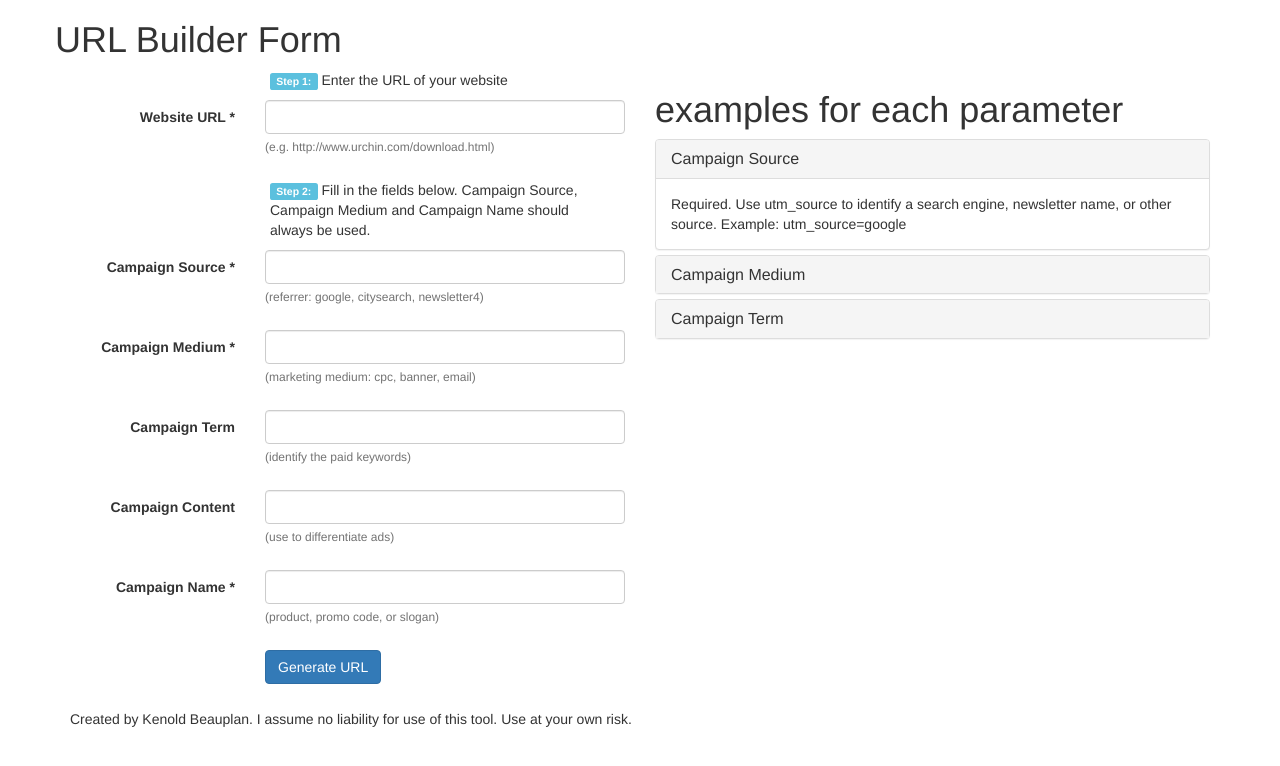
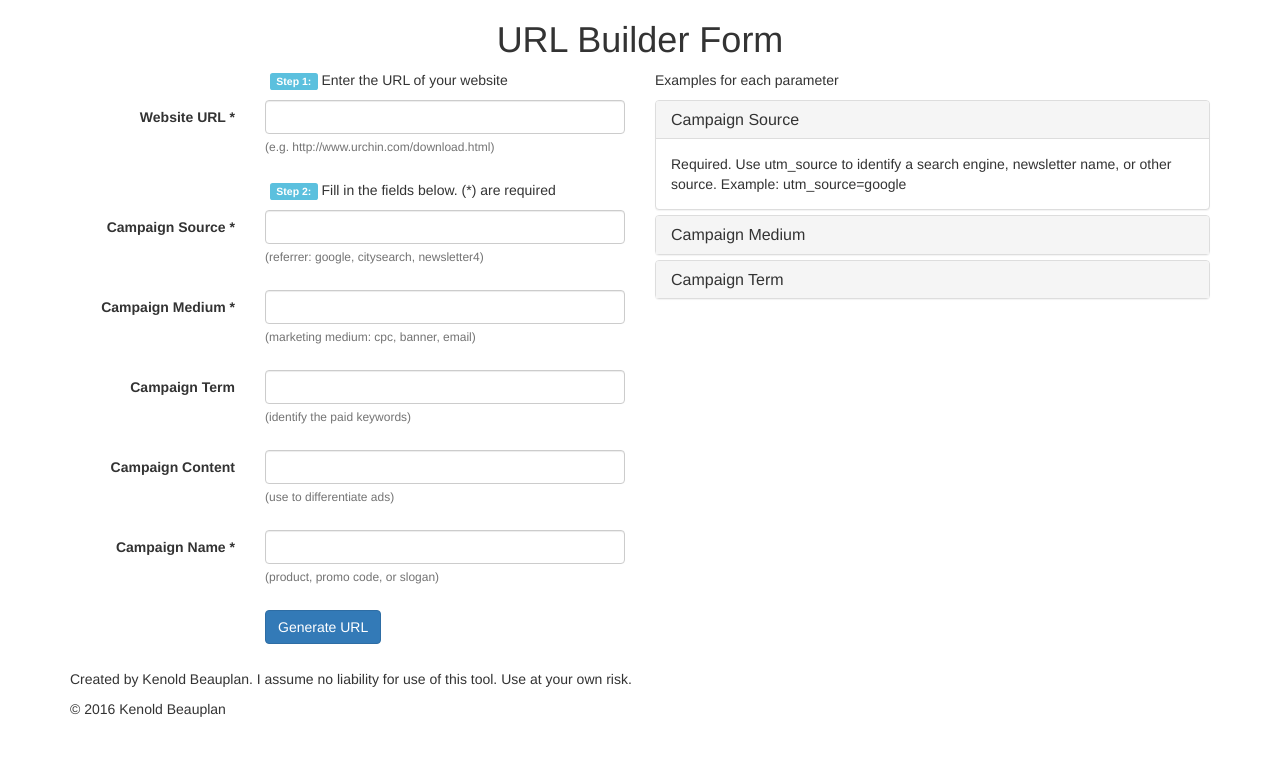
Before and after one commit to kenold/galink-builder, a website: page index.html in a window 1280 px wide. Drawn offline with nearby package versions, Linux system fonts and the light colour scheme.

Commit message:
add footer section

```diff
--- a/index.html
+++ b/index.html
@@ -19,10 +19,13 @@
             <p class="browsehappy">You are using an <strong>outdated</strong> browser. Please <a href="http://browsehappy.com/">upgrade your browser</a> to improve your experience.</p>
         <![endif]-->
 
-        <div class="container">
-        	<div class="row">
+        <header>
+        	<div class="row text-center">
         		<h1>URL Builder Form</h1>
         	</div>
+        </header>
+
+        <div class="container">
 
 	        <div class="row">
 	        	<div class="col-md-6">
@@ -41,7 +44,7 @@
 		        		</div>
 
 		        		<p class="col-sm-offset-4 col-sm-8">
-		        			<span class="label label-info">Step 2:</span> Fill in the fields below. Campaign Source, Campaign Medium and Campaign Name should always be used.
+		        			<span class="label label-info">Step 2:</span> Fill in the fields below. (*) are required
 						</p>
 
 		        		<div class="form-group">
@@ -79,7 +82,7 @@
 		        		<div class="form-group">
 			        		<label for="name" class="star col-sm-4 control-label">Campaign Name</label>
 			        		<div class="col-sm-8">
-				        		<input type="text" name="name" class="form-control" id="name">
+				        		<input type="text" name="cname" class="form-control" id="cname">
 				        		<span id="helpBlock" class="help-block">(product, promo code, or slogan)</span>
 			        		</div>
 		        		</div>
@@ -97,7 +100,7 @@
 
 				<!-- sidebar -->
 	        	<div class="col-md-6">
-					<h1>examples for each parameter</h1>
+					<p>Examples for each parameter</p>
 
 					<div class="panel-group" id="accordion" role="tablist" aria-multiselectable="true">
 						<div class="panel panel-default">
@@ -147,14 +150,20 @@
 	        	</div> <!-- end col-md-6 sidebar -->
 	        </div> <!-- end row -->
 
-			<div class="row results">
-				<p id="result"></p>
+			<div class="row">
+				<div id="generated">
+					<p id="result"></p>
+				</div>
 			</div>
 
-	        <!-- footer -->
-				<div>Created by Kenold Beauplan. I assume no liability for use of this tool.  Use at your own risk.  </div>
+        </div> <!-- end container -->
 
-        </div> <!-- end container -->
+	        <footer class="footer">
+				<div class="container">
+					<p>Created by Kenold Beauplan. I assume no liability for use of this tool.  Use at your own risk. </p>
+					<p class="text-muted"><p>&copy; 2016 Kenold Beauplan</p> </p>
+				</div>
+			</footer>
 
         <!-- jQuery (necessary for Bootstrap's JavaScript plugins) -->
 	    <script src="https://ajax.googleapis.com/ajax/libs/jquery/1.11.3/jquery.min.js"></script>
```
